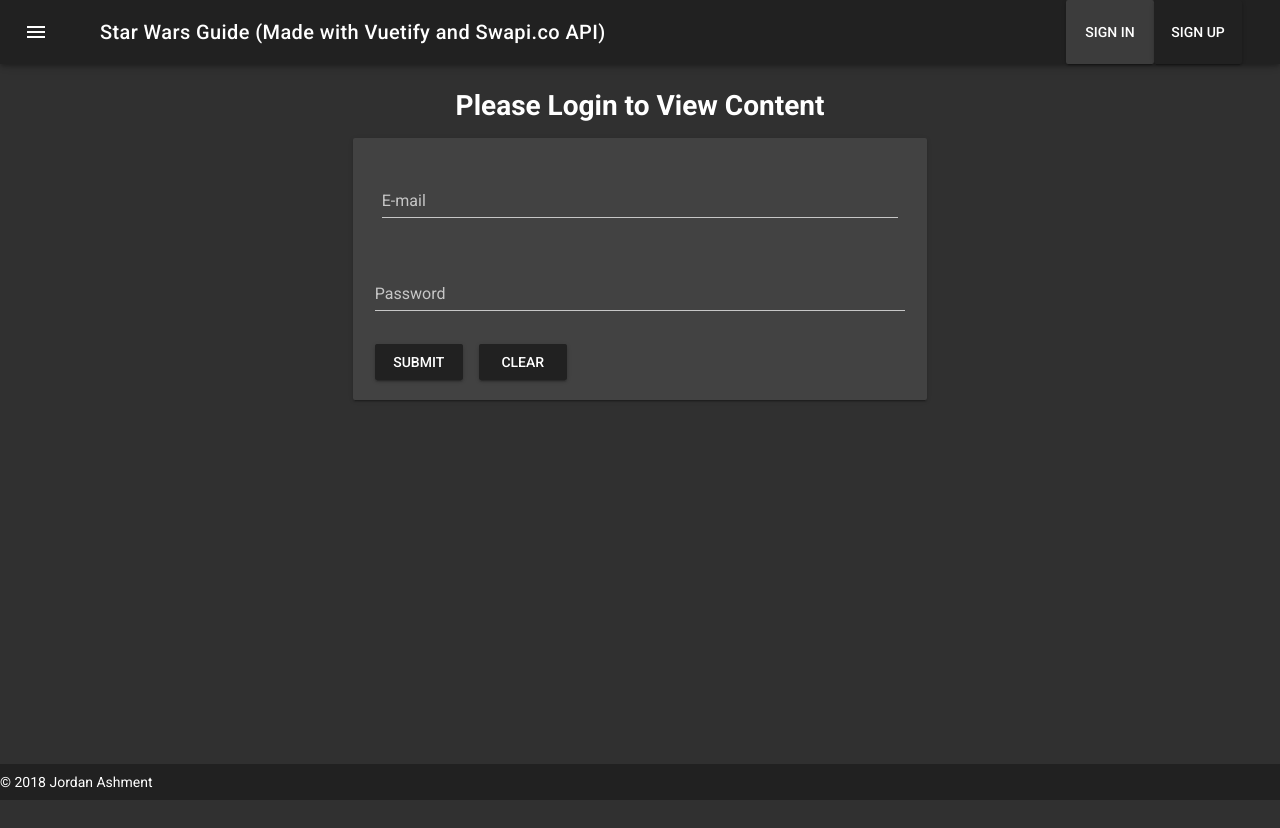
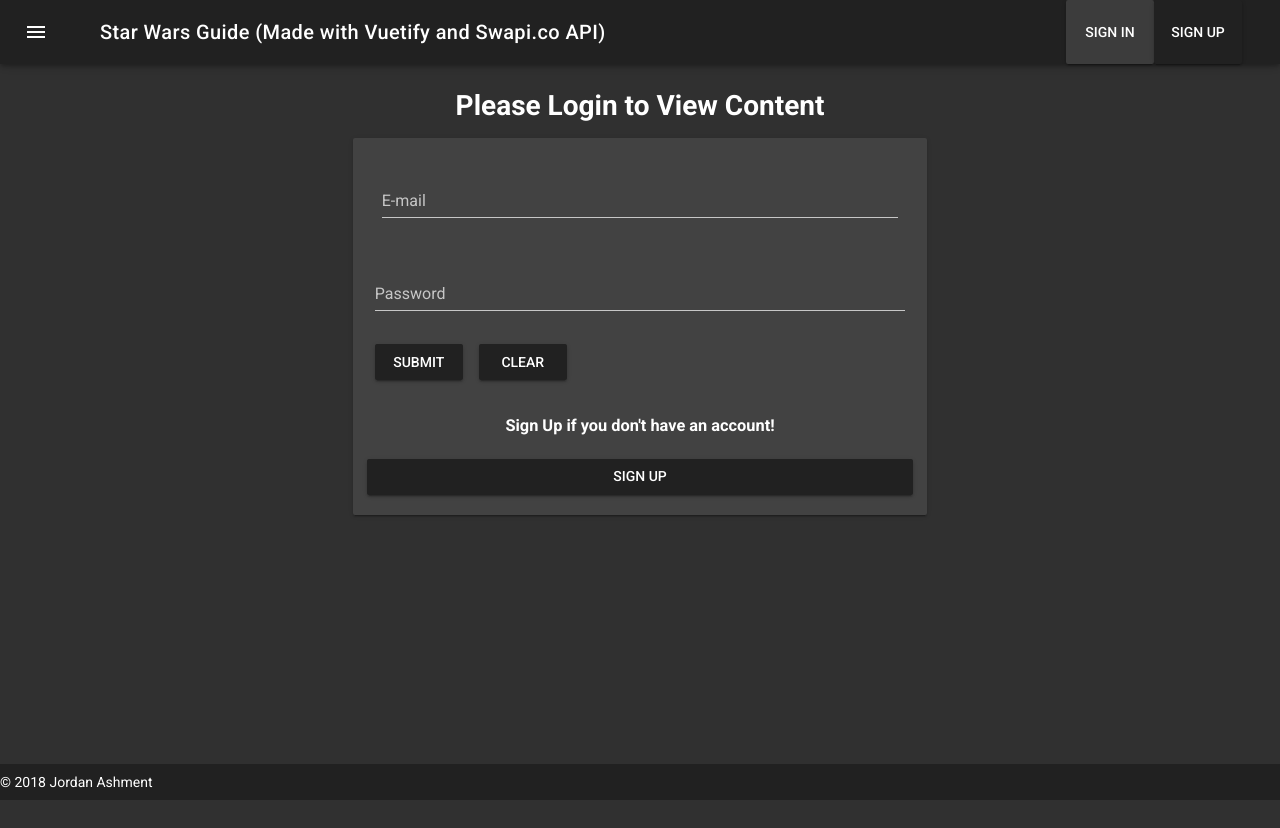
Before and after one commit to jashment/jordan-final-vue, a Vue app: page /#/login in a window 1280 px wide. Built offline with nearby package versions, Linux system fonts and the light colour scheme.

Commit message:
Adding signup button to login page and navigation if !auth

```diff
--- a/src/App.vue
+++ b/src/App.vue
@@ -34,7 +34,7 @@
           </v-card>
           <v-divider></v-divider>
           <v-card hover v-if="!auth">
-            <router-link to="/login" style="text-decoration: none;">Login</router-link>
+            <router-link to="/login" style="text-decoration: none; color: white;">Sign In</router-link>
           </v-card>
           <v-divider></v-divider>
       </v-list>
--- a/src/views/Login.vue
+++ b/src/views/Login.vue
@@ -3,7 +3,6 @@
         <h1>Please Login to View Content</h1>
         <v-layout>
             <v-flex xs6 class="ma-auto">
-
                 <v-card>
                     <div>
                     <v-form @submit.prevent="onSubmit">
@@ -30,7 +29,13 @@
                         </v-text-field>
                         <v-btn type="submit">Submit</v-btn>
                         <v-btn @click="clear">Clear</v-btn>
+                        <v-spacer></v-spacer>
                     </v-form>
+                    </div>
+                    <div>
+                        <h3>Sign Up if you don't have an account!</h3>
+                        <v-spacer></v-spacer>
+                        <v-btn block to="/signup">Sign Up</v-btn>
                     </div>
                 </v-card>
             </v-flex>
@@ -94,4 +99,7 @@ export default {
     h1 {
         text-align: center;
     }
+    h3 {
+        text-align: center;
+    }
 </style>
--- a/src/views/Signup.vue
+++ b/src/views/Signup.vue
@@ -1,5 +1,6 @@
 <template>
     <v-container grid-list-md>
+        <h1>Sign Up</h1>
         <v-layout>
             <v-flex xs6 class="ma-auto">
                 <v-card>
@@ -8,7 +9,7 @@
                         <v-text-field
                             v-model="name"
                             :rules="[nameRules.required]"
-                            :counter="10"
+                            :counter="20"
                             label="Name"
                             required>
                         </v-text-field>
@@ -103,4 +104,7 @@ export default {
     div {
             padding: .5em;
     }
+    h1 {
+        text-align: center;
+    }
 </style>
```
